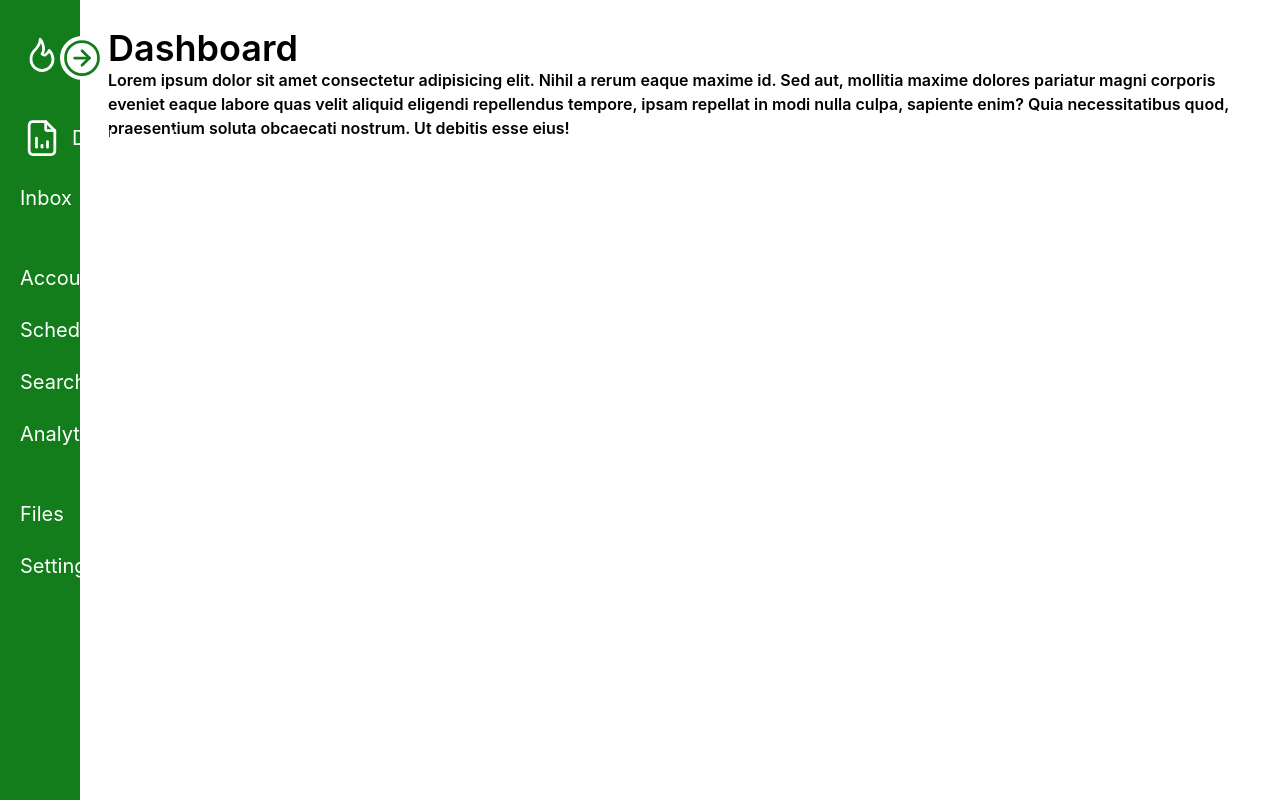
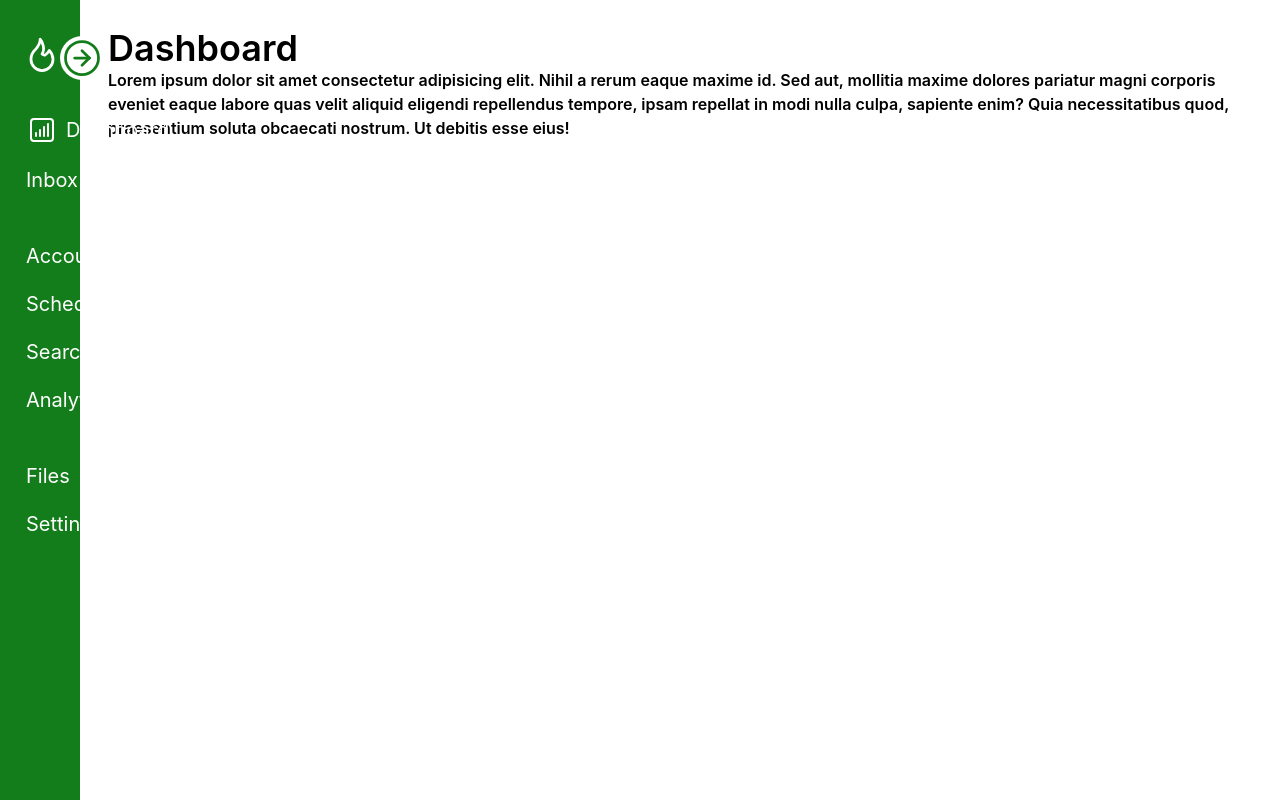
Before and after one commit to Jekwulum/Kwiz-App, a React (Create React App) app: page / in a window 1280 px wide. Built offline with nearby package versions, Linux system fonts and the light colour scheme.

Commit message:
dashboard icon added

```diff
--- a/src/components/sideMenu/SideMenu.js
+++ b/src/components/sideMenu/SideMenu.js
@@ -32,7 +32,7 @@ const SideMenu = () => {
       <ul className="pt-6">
         {Menus.map((menu, index) => (
           <li key={index} className={`text-cust-light text-xl flex items-center
-          gap-x-2 cursor-pointer py-2 hover:bg-cust-light/25 hover:rounded-md
+          gap-x-2 cursor-pointer p-1.5 hover:bg-cust-light/25 hover:rounded-md
           ${menu.gap ? "mt-9" : "mt-2"}`}>
             {menu.icon}
             <span>{menu.title}</span>
--- a/src/components/svgIcons/MenuIcons.js
+++ b/src/components/svgIcons/MenuIcons.js
@@ -18,16 +18,10 @@ export const ArrowCircleIcon = ({ classProps, showMenu, setShowMenu }) => (
 
 export const DashboardIcon = () => (
   <div>
-    <svg xmlns="http://www.w3.org/2000/svg"
-      className="icon icon-tabler icon-tabler-file-analytics text-cust-light"
-      width="44" height="44" viewBox="0 0 24 24" stroke-width="1.5" stroke="currentColor" fill="none" stroke-linecap="round" stroke-linejoin="round">
-      <path stroke="none" d="M0 0h24v24H0z" fill="none" />
-      <path d="M14 3v4a1 1 0 0 0 1 1h4" />
-      <path d="M17 21h-10a2 2 0 0 1 -2 -2v-14a2 2 0 0 1 2 -2h7l5 5v11a2 2 0 0 1 -2 2z" />
-      <line x1="9" y1="17" x2="9" y2="12" />
-      <line x1="12" y1="17" x2="12" y2="16" />
-      <line x1="15" y1="17" x2="15" y2="14" />
+    <svg xmlns="http://www.w3.org/2000/svg" fill="none" viewBox="0 0 24 24" stroke-width="1.5" stroke="currentColor" class="w-8 h-8 text-cust-light">
+      <path stroke-linecap="round" stroke-linejoin="round" d="M7.5 14.25v2.25m3-4.5v4.5m3-6.75v6.75m3-9v9M6 20.25h12A2.25 2.25 0 0020.25 18V6A2.25 2.25 0 0018 3.75H6A2.25 2.25 0 003.75 6v12A2.25 2.25 0 006 20.25z" />
     </svg>
+
   </div>
 );
 
```
